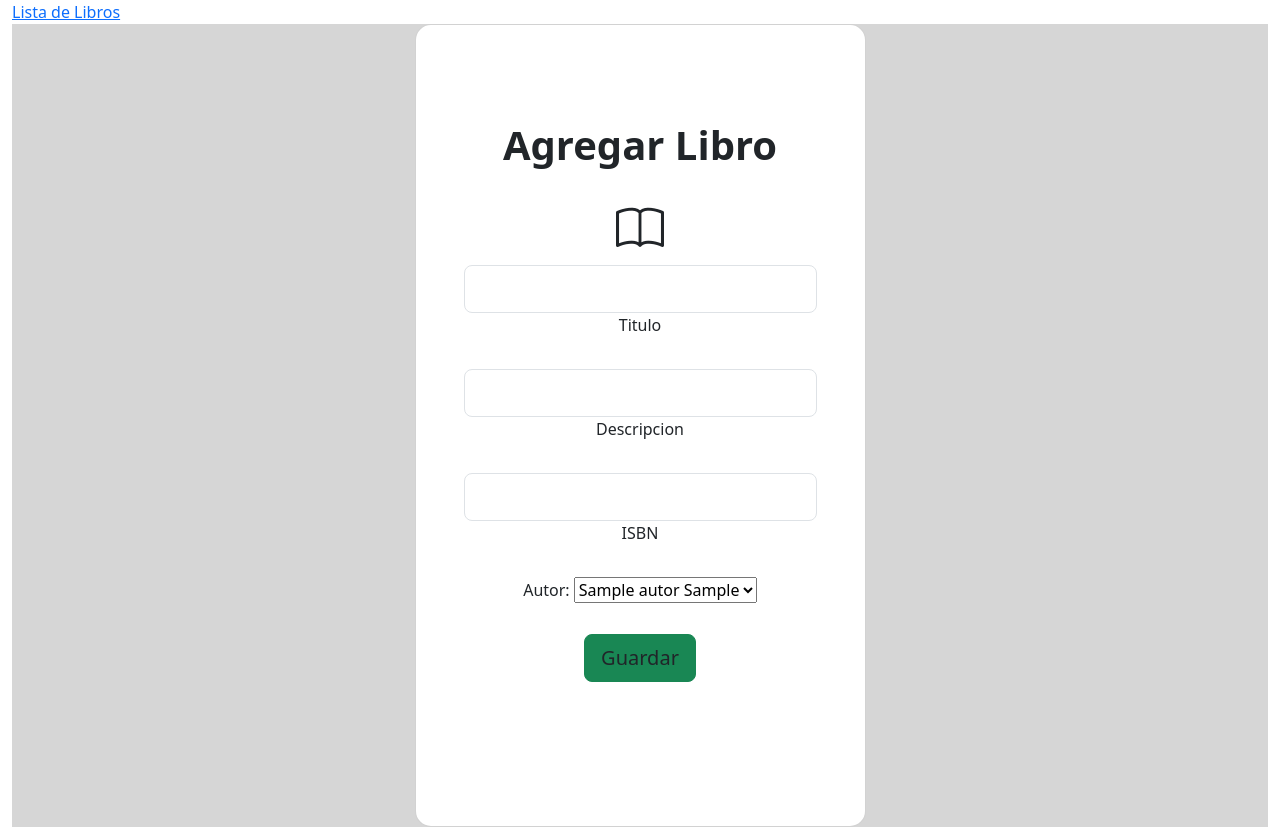
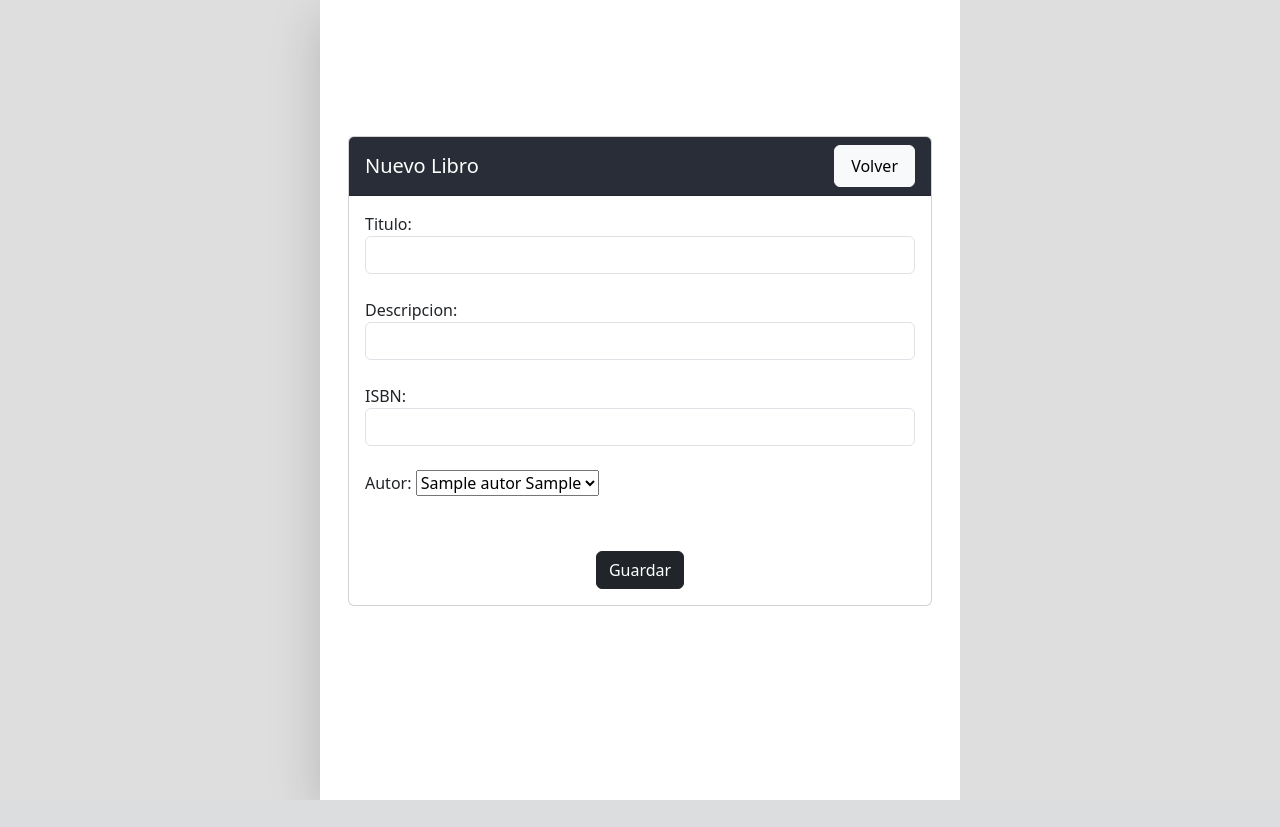
Before and after one commit to Mettralla/WebApp, a Django app: page /biblioteca/libros/nuevo in a window 1280 px wide. Shown: the part 70-897 px from the top of the page. After the commit the page ends 870 px from the top, so only its background shows below. Run offline with Django 4.2, Linux system fonts and the light colour scheme; tables that the repository leaves empty hold one stand-in row (values such as "Sample post").

Commit message:
Correccion estilo agregar libro

```diff
--- a/biblioteca/templates/biblioteca/libros/agregar_libro.html
+++ b/biblioteca/templates/biblioteca/libros/agregar_libro.html
@@ -1,45 +1,52 @@
 {% extends '../layout/base.html' %}
 
-{% block title %}Crear Libro{% endblock title %}
+{% block title %}Agregar Libro{% endblock title %}
 
 {% block content %}
 
-    <a href="{% url 'listado_libros' %}">Lista de Libros</a>
-    <br>
+<div class="row vh-100">
+
+    <div class="col-lg-3" style="background-color: #DEDEDE;"></div>
+
+    <div class="col-lg-6 shadow-lg p-3">
+        <div class="container">
+            <div class="row">
+                <div class="col">
+                    <div class="card" style="margin-top: 15vh">
+                        <div class="card-header text-white" style="background-color: #282d37;">
+                            <div class="row d-flex align-items-center ">
+
+                                <div class="col-6">
+                                    <h5 class="mb-0">Nuevo Libro</h5>
+                                </div>
+
+                                <div class="col-6 text-end">
+                                    <a class="btn btn-light p-2 px-3" href="{% url 'listado_libros' %}">Volver</a>
+                                </div>
+                            </div>
+                        </div>
+                        <div class="card-body">
 
                             <form method="post">
                             {% csrf_token %}
 
-	<section class="intro">
-	  <div class="mask d-flex align-items-center h-100" style="background-color: #D6D6D6;">
-		<div class="container">
-		  <div class="row justify-content-center">
-			<div class="col-12 col-md-8 col-lg-6 col-xl-5">
-			  <div class="card" style="border-radius: 1rem;">
-				<div class="card-body p-5 text-center">
-
-				  <div class="my-md-5 pb-5">
-
-					<h1 class="fw-bold mb-0">Agregar Libro</h1>
+                                <div class="form-group">
+                                <label for="titulo">Titulo:</label>
+                                <input type="text" class="form-control" id="titulo" name="titulo" required="" pattern="[a-zA-Z, ]+">
+                                </div>
                                 <br>
 
-					<i class="bi bi-book" style="font-size: 3rem"></i>
+                                <div class="form-group">
+                                <label for="descripcion">Descripcion:</label>
+                                <input type="text" class="form-control" id="descripcion" name="descripcion" required="" pattern="[a-zA-Z, ]+">
+                                </div>
                                 <br>
 
-					<div class="form-outline mb-4">
-					  <input type="text" id="titulo" name="titulo" required="" pattern="[a-zA-Z, ]+" class="form-control form-control-lg" />
-					  <label class="form-label" for="titulo">Titulo</label>
+                                <div class="form-group">
+                                <label for="isbn">ISBN:</label>
+                                <input type="number" class="form-control" id="isbn" name="isbn" required="" pattern="[0-9]*">
                                 </div>
-
-					<div class="form-outline mb-4">
-					  <input type="text" id="descripcion" name="descripcion" required="" pattern="[a-zA-Z, ]+" class="form-control form-control-lg" />
-					  <label class="form-label" for="descripcion">Descripcion</label>
-					</div>
-
-					<div class="form-outline mb-4">
-					  <input type="number" id="isbn" name="isbn" required="" pattern="[0-9]*" class="form-control form-control-lg" />
-					  <label class="form-label" for="isbn">ISBN</label>
-					</div>
+                                <br>
 
 								<div class="form-outline mb-4">
                                     <label class="form-label" for="autor">Autor:</label>
@@ -51,18 +58,21 @@
 										{% endfor %}
 									</select>
                                 </div>
+                                <br>
 
-					<button class="btn btn-success btn-lg btn-rounded gradient-custom text-body px-3" type="submit">Guardar</button>
-
+                                <div class="text-center">
+                                    <button type="submit" class="btn btn-dark text-center">Guardar</button>
                                 </div>
 
+                            </form>
                         </div>
                     </div>
                 </div>
             </div>
         </div>
     </div>
-	</section>
-    </form>
+
+    <div class="col-lg-3" style="background-color: #DEDEDE;"></div>
+</div>
 
 {% endblock content %}
--- a/biblioteca/templates/biblioteca/libros/modificar_libro.html
+++ b/biblioteca/templates/biblioteca/libros/modificar_libro.html
@@ -50,7 +50,7 @@
 
 								<div class="form-outline mb-4">
 									<label class="form-label" for="autor">Autor:</label>
-									<select name="autor" id="autor">
+									<select class="form-select" name="autor" id="autor">
 										{% for autor in autores %}
 											<option value="{{ autor.id }}" {% if autor.id == libro.lib_autor_id %} selected {% endif %}>
 												{{ autor.nombre }} {{ autor.apellido }}
@@ -60,8 +60,8 @@
 								</div>
 
 								<div class="form-outline mb-4">
-									<label class="form-label" for="activo">Activo:</label>
-									<input type="checkbox" name="activo" id="activo" {% if libro.lib_activo %}checked{% endif %}>
+									<label class="form-check-label" for="activo">Activo:</label>
+									<input type="checkbox" class="form-check-input" name="activo" id="activo" {% if libro.lib_activo %}checked{% endif %}>
 								</div>
 
                                 <div class="text-center">
```
Also changed, not shown: biblioteca/templates/biblioteca/prestamos/modificar_prestamo.html (+64 -39 lines). Lines whose indentation alone changed are shown as unchanged.
